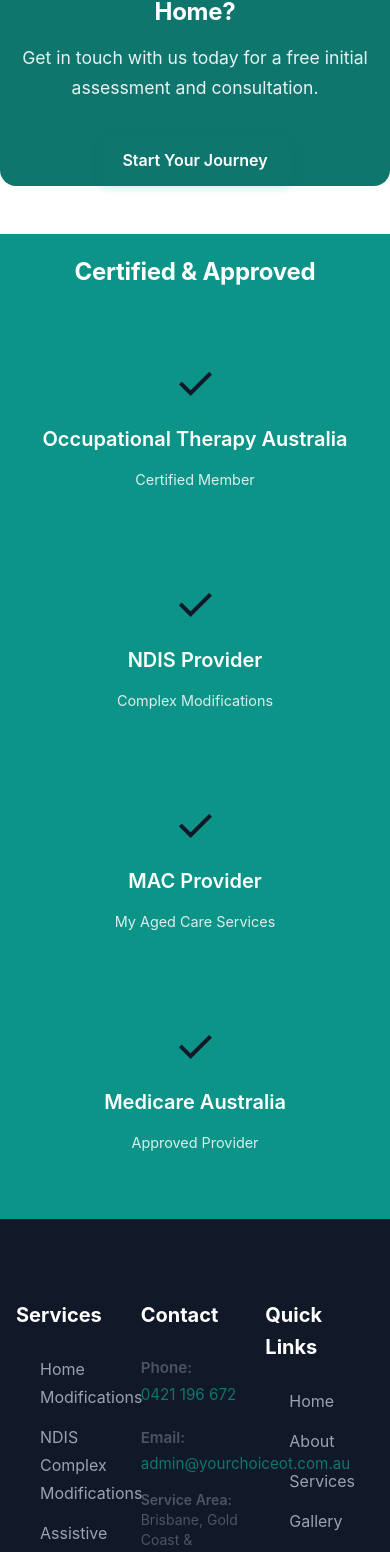
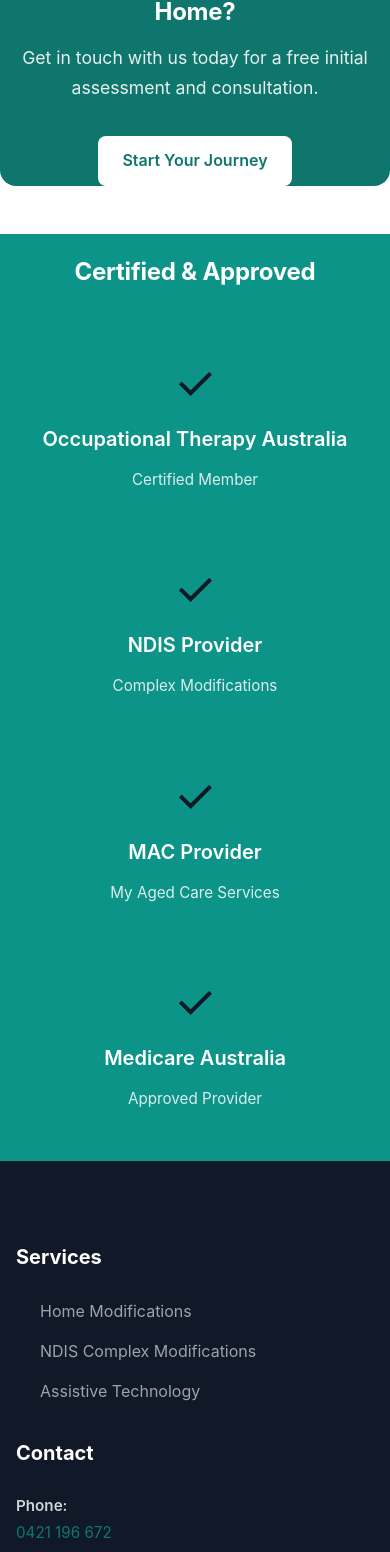
Before and after one commit to danielboasemammoth/ycot-website, a Next.js app: page / in a window 390 px wide. Shown: the part 4397-5949 px from the top of the page. Built offline with nearby package versions, Linux system fonts and the light colour scheme.

Commit message:
Polish pass: fix invisible CTA button (teal-on-teal), responsive footer grid, remove duplicate Contact Us link, improve Facebook link contrast

```diff
--- a/app/components/Footer.tsx
+++ b/app/components/Footer.tsx
@@ -4,7 +4,7 @@
   return (
     <footer className="bg-gray-900 text-white pt-20 pb-8">
       <div className="container mx-auto px-6">
-        <div className="grid grid-cols-3 gap-12 mb-12">
+        <div className="grid grid-cols-1 sm:grid-cols-3 gap-10 mb-12">
           {/* Services */}
           <div>
             <h4 className="text-white mb-6 font-bold">Services</h4>
@@ -12,7 +12,6 @@
               <li><Link href="/services#home-modifications" className="text-gray-400 hover:text-white transition">Home Modifications</Link></li>
               <li><Link href="/services#ndis" className="text-gray-400 hover:text-white transition">NDIS Complex Modifications</Link></li>
               <li><Link href="/services#assistive-tech" className="text-gray-400 hover:text-white transition">Assistive Technology</Link></li>
-              <li><Link href="/contact" className="text-gray-400 hover:text-white transition">Contact Us</Link></li>
             </ul>
           </div>
 
@@ -21,15 +20,15 @@
             <h4 className="text-white mb-6 font-bold">Contact</h4>
             <div className="space-y-3 text-gray-400">
               <p>
-                <span className="font-semibold">Phone:</span><br />
+                <span className="font-semibold text-gray-300">Phone:</span><br />
                 <a href="tel:0421196672" className="hover:text-white transition">0421 196 672</a>
               </p>
               <p>
-                <span className="font-semibold">Email:</span><br />
+                <span className="font-semibold text-gray-300">Email:</span><br />
                 <a href="mailto:admin@yourchoiceot.com.au" className="hover:text-white transition">admin@yourchoiceot.com.au</a>
               </p>
               <p className="text-sm">
-                <span className="font-semibold">Service Area:</span><br />
+                <span className="font-semibold text-gray-300">Service Area:</span><br />
                 Brisbane, Gold Coast & surrounding areas
               </p>
             </div>
@@ -43,6 +42,7 @@
               <li><Link href="/about" className="text-gray-400 hover:text-white transition">About</Link></li>
               <li><Link href="/services" className="text-gray-400 hover:text-white transition">Services</Link></li>
               <li><Link href="/gallery" className="text-gray-400 hover:text-white transition">Gallery</Link></li>
+              <li><Link href="/contact" className="text-gray-400 hover:text-white transition">Contact Us</Link></li>
             </ul>
           </div>
         </div>
@@ -56,8 +56,8 @@
 
           {/* Copyright */}
           <p className="text-gray-500 text-sm">
-            &copy; 2026 Your Choice OT Pty Ltd. All rights reserved. |
-            <a href="https://facebook.com/yourchoiceot" target="_blank" rel="noopener noreferrer" className="text-blue-400 hover:text-blue-300 ml-2">Follow us on Facebook</a>
+            &copy; 2026 Your Choice OT Pty Ltd. All rights reserved. {' '}
+            <a href="https://facebook.com/yourchoiceot" target="_blank" rel="noopener noreferrer" className="text-teal-400 hover:text-teal-300 ml-2 underline">Follow us on Facebook</a>
           </p>
         </div>
       </div>
--- a/app/globals.css
+++ b/app/globals.css
@@ -478,7 +478,8 @@
 
 .credential-item p {
   color: rgba(255, 255, 255, 0.85);
-  font-size: 0.9rem;
+  font-size: 0.95rem;
+  margin-bottom: 0;
 }
 
 /* CTA Section */
--- a/app/page.tsx
+++ b/app/page.tsx
@@ -133,7 +133,7 @@
       <section className="cta-section container mx-auto px-6 max-w-4xl">
         <h2>Ready to Transform Your Home?</h2>
         <p>Get in touch with us today for a free initial assessment and consultation.</p>
-        <Link href="/contact" className="btn btn-primary">
+        <Link href="/contact" className="btn" style={{backgroundColor: 'white', color: '#0f766e'}}>
           Start Your Journey
         </Link>
       </section>
```
